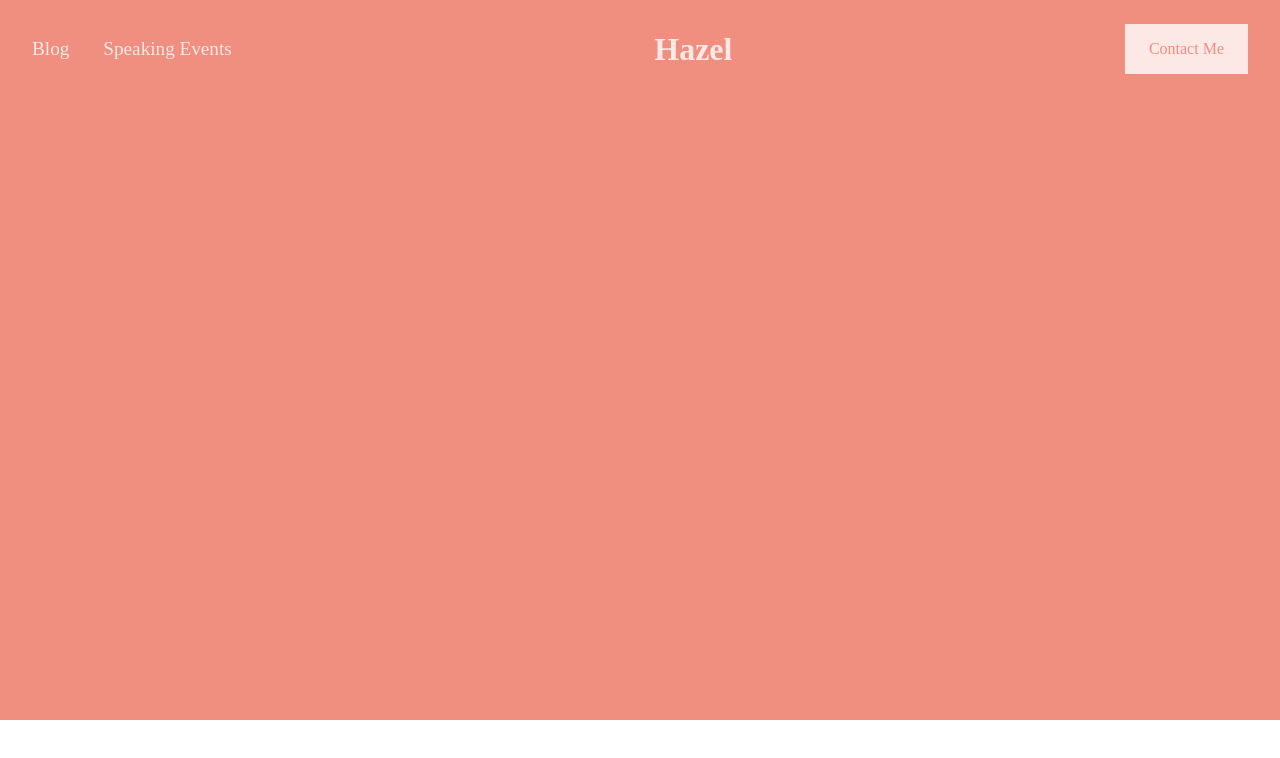
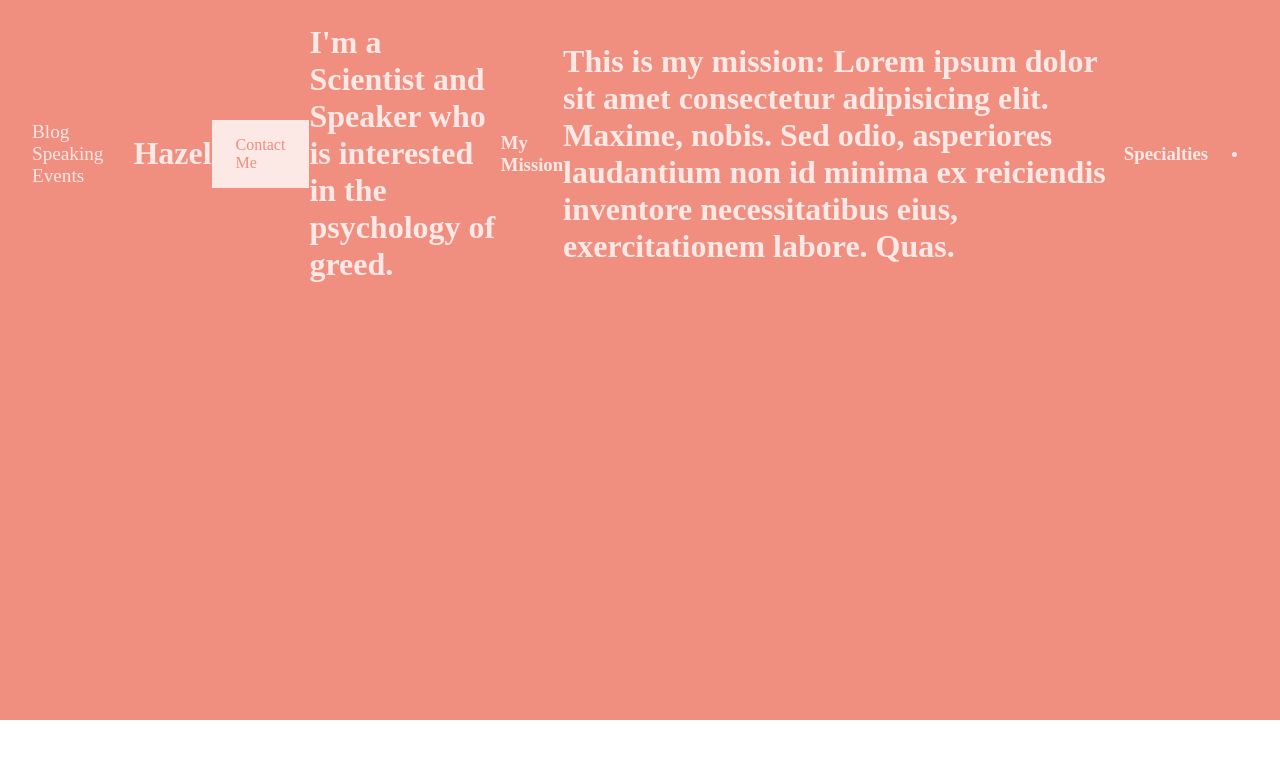
Before and after one commit to rspatz/hazel-cv, a plain HTML site: page index.html in a window 1280 px wide. Drawn offline with Linux system fonts and the light colour scheme; a web font is replaced by a local one.

Commit message:
Added content to index.html

```diff
--- a/index.html
+++ b/index.html
@@ -18,7 +18,20 @@
         </nav>
         <p>Hazel</p>
         <a href="#" class="contact">Contact Me</a>
+
+        <p>I'm a <span>Scientist</span> and <span>Speaker</span> who is interested in the psychology of greed.</p>
+
+        <h3>My Mission</h3>
+
+        <p>This is my mission: Lorem ipsum dolor sit amet consectetur adipisicing elit. Maxime, nobis. Sed odio, asperiores laudantium non id minima ex reiciendis inventore necessitatibus eius, exercitationem labore. Quas.</p>
+        <h3>Specialties</h3>
+        <ul>
+            <li></li>
+        </ul>
       </header>
     </section>
+
+
+
   </body>
 </html>
```
